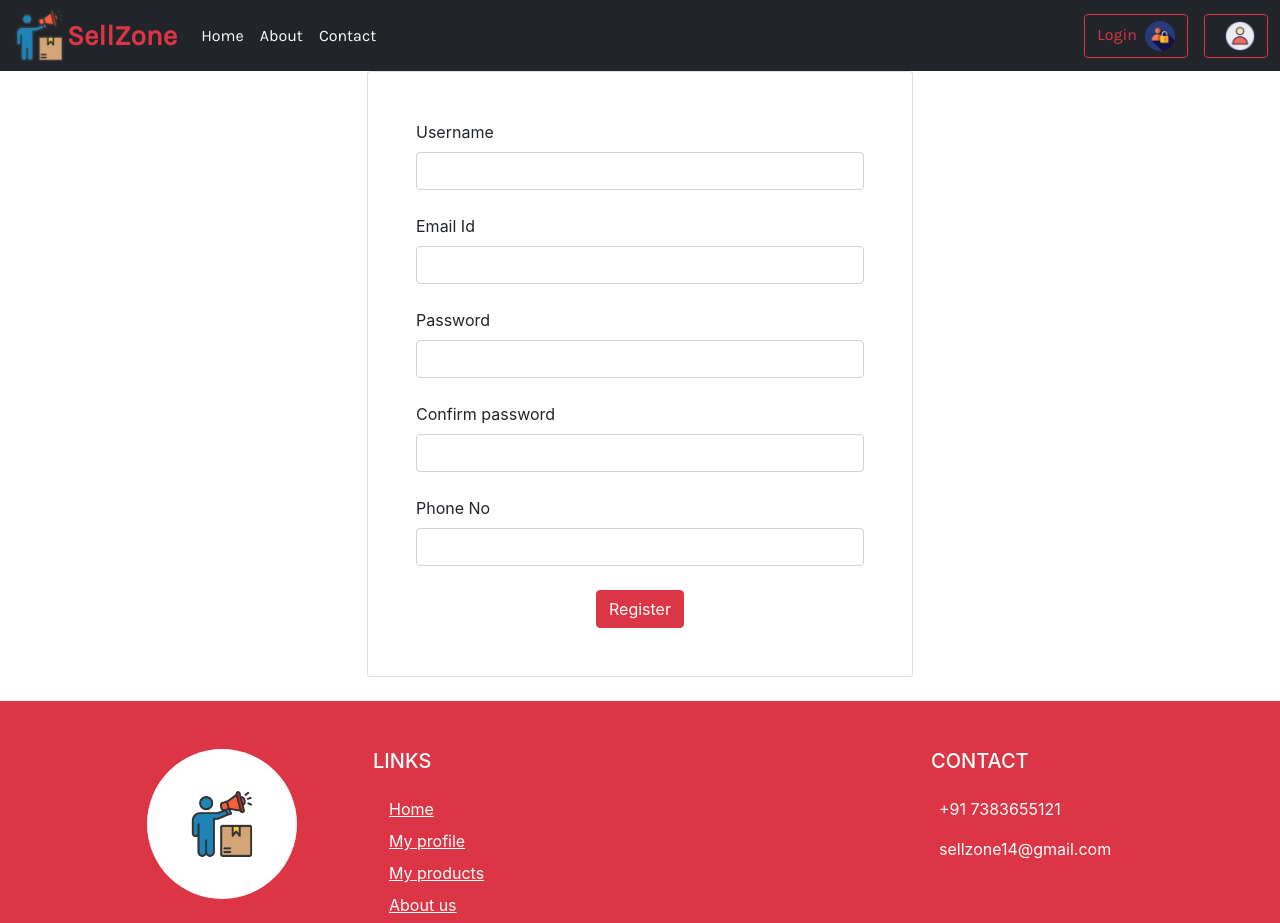
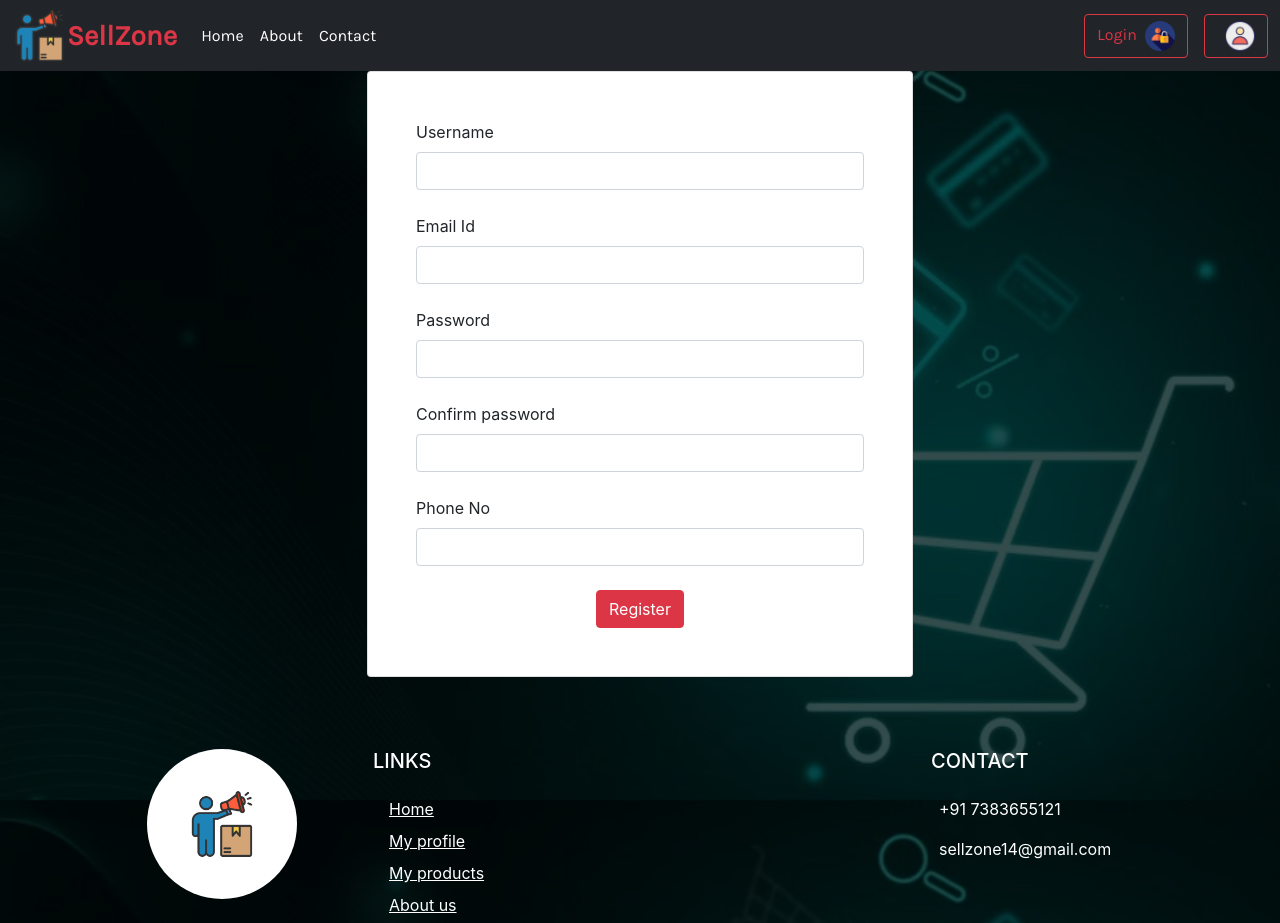
Before and after one commit to Dhokiya-Madhav/SellZone, a React (Create React App) app in the folder frontend/: page /signup in a window 1280 px wide. Shown: the top 923 px of the page. Built offline with nearby package versions, Linux system fonts and the light colour scheme.

Commit message:
Home,footer,product details component ui updated

```diff
--- a/frontend/public/index.html
+++ b/frontend/public/index.html
@@ -28,6 +28,17 @@
   <link rel="preconnect" href="https://fonts.gstatic.com" crossorigin>
   <link href="https://fonts.googleapis.com/css2?family=Karla&display=swap" rel="stylesheet">
   <title>Sell-Zone</title>
+  <style>
+    body {
+      background-image: linear-gradient(rgba(0,0,0,0.7), rgba(0,0,0,0.7)),url("bg.jpg");
+      height: 100vh;
+      background-size: cover;
+      background-position: center;
+      background-repeat: no-repeat;
+      background-attachment: fixed;
+      scroll-behavior: smooth;
+    }
+  </style>
 </head>
 
 <body>
--- a/frontend/src/components/footer.js
+++ b/frontend/src/components/footer.js
@@ -4,21 +4,14 @@ export default function Footer() {
     return (
         <>
             <div>
-
-                <footer className="bg-danger text-center text-lg-start text-white">
-
+                <footer className="text-center text-lg-start text-white">
                     <div className="container p-4">
-
                         <div className="row my-4">
-
                             <div className="col-lg-3 col-md-6 mb-4 mb-md-0">
-
                                 <div className="rounded-circle bg-white shadow-1-strong d-flex align-items-center justify-content-center mb-4 mx-auto" style={{width: 150,height: 150}}>
                                     <img src={img} height="70" alt="" loading="lazy" />
                                 </div>
-
                                 <p className="text-center">Sell-Zone</p>
-
                                 <ul className="list-unstyled d-flex flex-row justify-content-center">
                                     <li>
                                         <a className="text-white px-2" href="#!">
@@ -81,9 +74,6 @@ export default function Footer() {
                         </div>
 
                     </div>
-
-
-
                     <div className="text-center p-3">
                         © 2023 Copyright:
                         <a className="text-white">Sell-Zone</a>
--- a/frontend/src/components/home.js
+++ b/frontend/src/components/home.js
@@ -62,8 +62,8 @@ export default function Home() {
         (element) => {
             return (
                 <div className="col">
-                    <div className="card">
-                        <img src={element.img} style={{ height: 250, width: 280 }} className="card-img-top p-3 img-fluid" alt="..." />
+                    <div className="card border border-1 border-success text-white" style={{backgroundColor:'transparent'}}>
+                        <img src={element.img} className="card-img-top p-3 img-fluid" alt="..." />
                         <div className="card-body">
                             <h5 className="card-title">{element.product_title}</h5>
                             <p className="card-text">#{element.product_type}</p>
@@ -75,27 +75,6 @@ export default function Home() {
                 </div>
             )
         })
-    const filters = (e) => {
-        e.preventDefault();
-        fetch("http://localhost:5000/filter", {
-            method: "POST",
-            crossDomain: true,
-            headers: {
-                "Content-Type": "application/json",
-                Accept: "application/json",
-                "Access-Control-Allow-Origin": "*",
-            },
-            body: JSON.stringify({
-                type: type,
-                state: state,
-                price: priceRange
-            }),
-        })
-            .then((res) => res.json())
-            .then((data) => {
-                console.log(data);
-            });
-    }
     return (
         <>
             <br></br>
--- a/frontend/src/components/productDetails.js
+++ b/frontend/src/components/productDetails.js
@@ -12,17 +12,10 @@ export default function ProductDetails() {
         fetch("http://localhost:5000/product/" + location.state.id).then((response) => response.json())
             .then((data) => {
                 setSingleProduct(data);
-
             })
-
-
-
     }, []);
     uid = singleProduct.userId;
-    //console.log(uid);
-
     const getUserData = (uid) => {
-        //console.log(singleProduct.userId);
         fetch("http://localhost:5000/owner/" + uid).then((response) => response.json())
             .then((data) => {
                 setUserData(data);
@@ -31,9 +24,8 @@ export default function ProductDetails() {
     getUserData(uid);
     return (
         <>
-
             <br></br>
-            <div className="container-fluid">
+            <div className="container-fluid text-white">
                 <div className="row">
                     <div className="col-md-12 text-center">
                         <img src={singleProduct.img} className="img-fluid" />
```
Also changed, not shown: frontend/public/bg.jpg (added).
